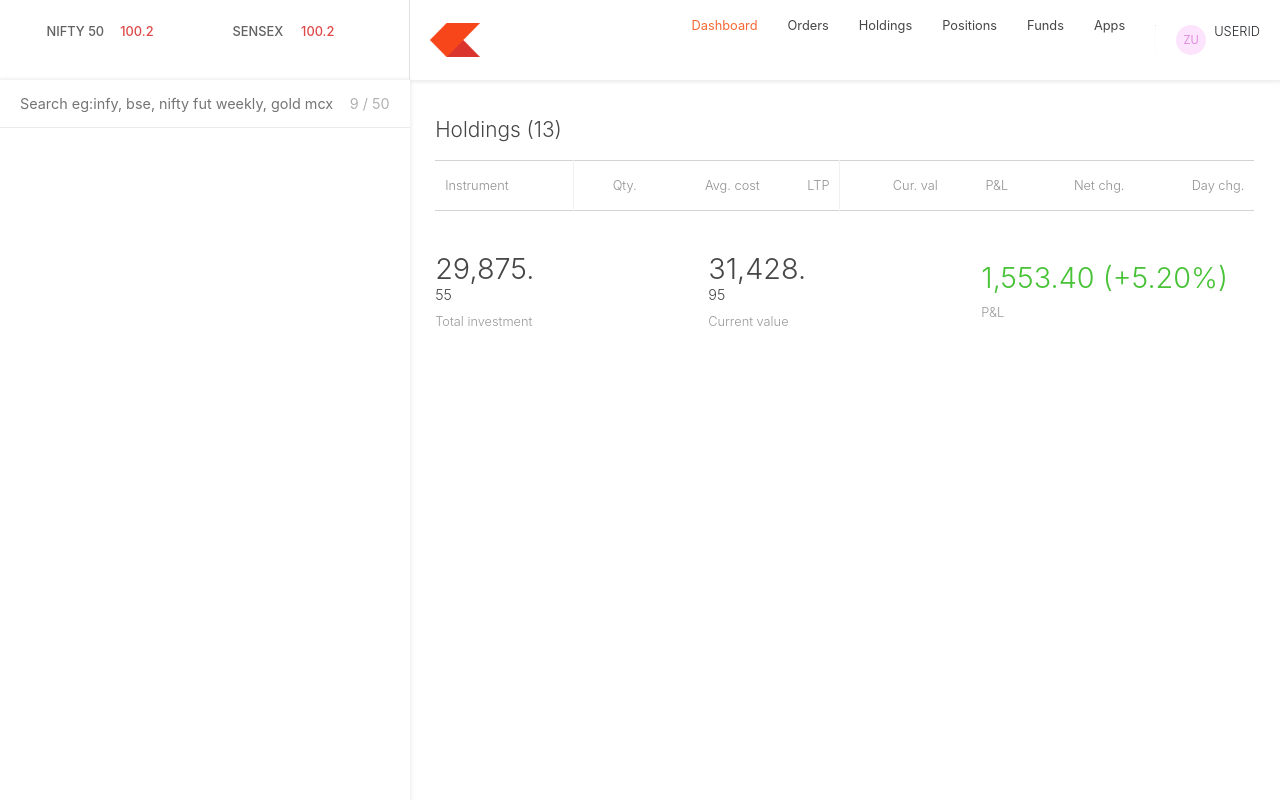
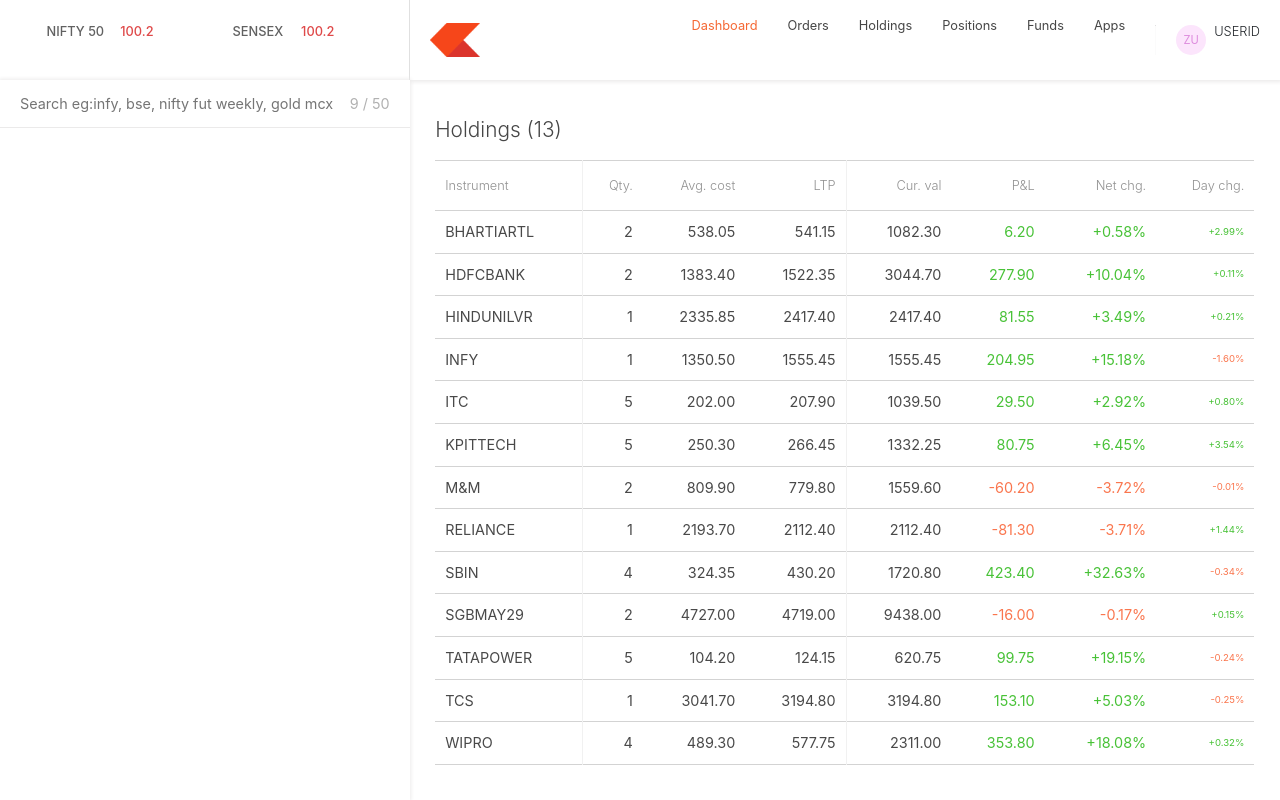
Before and after one commit to RitenChaudhari/Zerodha-Project, a React (Vite) app in the folder dashboard/: page /holdings in a window 1280 px wide. Built offline with nearby package versions, Linux system fonts and the light colour scheme.

Commit message:
Holdings,Positions data added

```diff
--- a/dashboard/src/components/Holdings.jsx
+++ b/dashboard/src/components/Holdings.jsx
@@ -1,9 +1,10 @@
 import React from "react";
+import { holdings } from "../data/data";
 
 const Holdings = () => {
   return (
     <>
-      <h3 className="title">Holdings (13)</h3>
+      <h3 className="title">Holdings ({holdings.length})</h3>
 
       <div className="order-table">
         <table>
@@ -17,6 +18,26 @@ const Holdings = () => {
             <th>Net chg.</th>
             <th>Day chg.</th>
           </tr>
+
+          {holdings.map((stock, index) => {
+            const currVal = stock.price * stock.qty;
+            const isProfit = currVal - stock.avg * stock.qty >= 0.0;
+            const profClass = isProfit ? "profit" : "loss";
+            const dayClass = stock.isLoss ? "loss" : "profit";
+
+            return (
+              <tr key={index}>
+                <td>{stock.name}</td>
+                <td>{stock.qty}</td>
+                <td>{stock.avg.toFixed(2)}</td>
+                <td>{stock.price.toFixed(2)}</td>
+                <td>{currVal.toFixed(2)}</td>
+                <td className={profClass}>{(currVal - stock.avg*stock.qty).toFixed(2)}</td>
+                <td className={profClass}>{stock.net}</td>
+                <td className={dayClass}>{stock.day}</td>
+              </tr>
+            );
+          })}
         </table>
       </div>
 
--- a/dashboard/src/components/Positions.jsx
+++ b/dashboard/src/components/Positions.jsx
@@ -1,4 +1,5 @@
 import React from "react";
+import { positions } from "../data/data";
 
 const Positions = () => {
   return (
@@ -16,6 +17,28 @@ const Positions = () => {
             <th>P&L</th>
             <th>Chg.</th>
           </tr>
+
+          {positions.map((stock, index) => {
+            const currVal = stock.price * stock.qty;
+            const isProfit = currVal - stock.avg * stock.qty >= 0.0;
+            const profClass = isProfit ? "profit" : "loss";
+            const dayClass = stock.isLoss ? "loss" : "profit";
+
+            return (
+              <tr key={index}>
+                <td>{stock.product}</td>
+                <td>{stock.name}</td>
+                <td>{stock.qty}</td>
+                <td>{stock.avg.toFixed(2)}</td>
+                <td>{stock.price.toFixed(2)}</td>
+
+                <td className={profClass}>
+                  {(currVal - stock.avg * stock.qty).toFixed(2)}
+                </td>
+                <td className={dayClass}>{stock.day}</td>
+              </tr>
+            );
+          })}
         </table>
       </div>
     </>
--- /dev/null
+++ b/dashboard/src/data/data.js
@@ -0,0 +1,193 @@
+export const watchlist = [
+  {
+    name: "INFY",
+    price: 1555.45,
+    percent: "-1.60%",
+    isDown: true,
+  },
+  {
+    name: "ONGC",
+    price: 116.8,
+    percent: "-0.09%",
+    isDown: true,
+  },
+  {
+    name: "TCS",
+    price: 3194.8,
+    percent: "-0.25%",
+    isDown: true,
+  },
+  {
+    name: "KPITTECH",
+    price: 266.45,
+    percent: "3.54%",
+    isDown: false,
+  },
+  {
+    name: "QUICKHEAL",
+    price: 308.55,
+    percent: "-0.15%",
+    isDown: true,
+  },
+  {
+    name: "WIPRO",
+    price: 577.75,
+    percent: "0.32%",
+    isDown: false,
+  },
+  {
+    name: "M&M",
+    price: 779.8,
+    percent: "-0.01%",
+    isDown: true,
+  },
+  {
+    name: "RELIANCE",
+    price: 2112.4,
+    percent: "1.44%",
+    isDown: false,
+  },
+  {
+    name: "HUL",
+    price: 512.4,
+    percent: "1.04%",
+    isDown: false,
+  },
+];
+
+// holdings
+export const holdings = [
+  {
+    name: "BHARTIARTL",
+    qty: 2,
+    avg: 538.05,
+    price: 541.15,
+    net: "+0.58%",
+    day: "+2.99%",
+  },
+  {
+    name: "HDFCBANK",
+    qty: 2,
+    avg: 1383.4,
+    price: 1522.35,
+    net: "+10.04%",
+    day: "+0.11%",
+  },
+  {
+    name: "HINDUNILVR",
+    qty: 1,
+    avg: 2335.85,
+    price: 2417.4,
+    net: "+3.49%",
+    day: "+0.21%",
+  },
+  {
+    name: "INFY",
+    qty: 1,
+    avg: 1350.5,
+    price: 1555.45,
+    net: "+15.18%",
+    day: "-1.60%",
+    isLoss: true,
+  },
+  {
+    name: "ITC",
+    qty: 5,
+    avg: 202.0,
+    price: 207.9,
+    net: "+2.92%",
+    day: "+0.80%",
+  },
+  {
+    name: "KPITTECH",
+    qty: 5,
+    avg: 250.3,
+    price: 266.45,
+    net: "+6.45%",
+    day: "+3.54%",
+  },
+  {
+    name: "M&M",
+    qty: 2,
+    avg: 809.9,
+    price: 779.8,
+    net: "-3.72%",
+    day: "-0.01%",
+    isLoss: true,
+  },
+  {
+    name: "RELIANCE",
+    qty: 1,
+    avg: 2193.7,
+    price: 2112.4,
+    net: "-3.71%",
+    day: "+1.44%",
+  },
+  {
+    name: "SBIN",
+    qty: 4,
+    avg: 324.35,
+    price: 430.2,
+    net: "+32.63%",
+    day: "-0.34%",
+    isLoss: true,
+  },
+  {
+    name: "SGBMAY29",
+    qty: 2,
+    avg: 4727.0,
+    price: 4719.0,
+    net: "-0.17%",
+    day: "+0.15%",
+  },
+  {
+    name: "TATAPOWER",
+    qty: 5,
+    avg: 104.2,
+    price: 124.15,
+    net: "+19.15%",
+    day: "-0.24%",
+    isLoss: true,
+  },
+  {
+    name: "TCS",
+    qty: 1,
+    avg: 3041.7,
+    price: 3194.8,
+    net: "+5.03%",
+    day: "-0.25%",
+    isLoss: true,
+  },
+  {
+    name: "WIPRO",
+    qty: 4,
+    avg: 489.3,
+    price: 577.75,
+    net: "+18.08%",
+    day: "+0.32%",
+  },
+];
+
+// positions
+export const positions = [
+  {
+    product: "CNC",
+    name: "EVEREADY",
+    qty: 2,
+    avg: 316.27,
+    price: 312.35,
+    net: "+0.58%",
+    day: "-1.24%",
+    isLoss: true,
+  },
+  {
+    product: "CNC",
+    name: "JUBLFOOD",
+    qty: 1,
+    avg: 3124.75,
+    price: 3082.65,
+    net: "+10.04%",
+    day: "-1.35%",
+    isLoss: true,
+  },
+];
```
